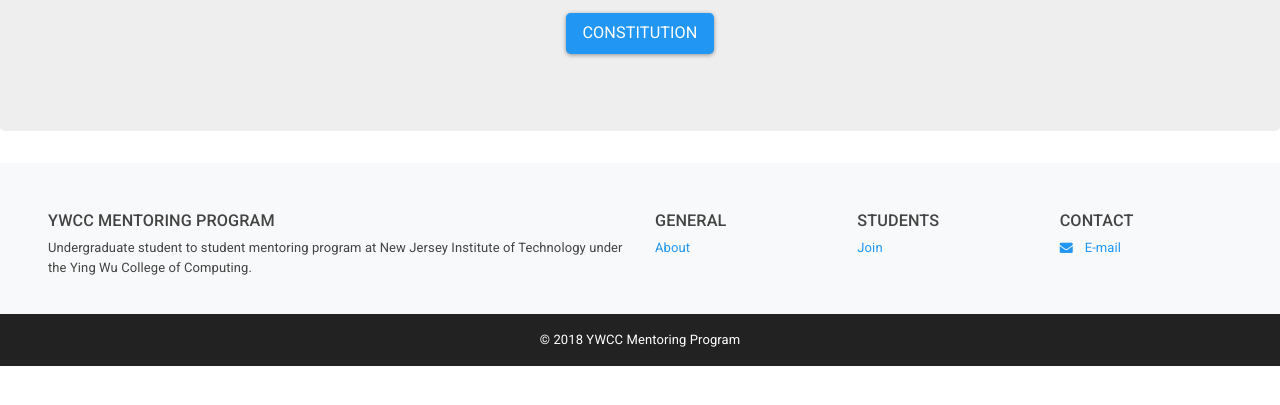
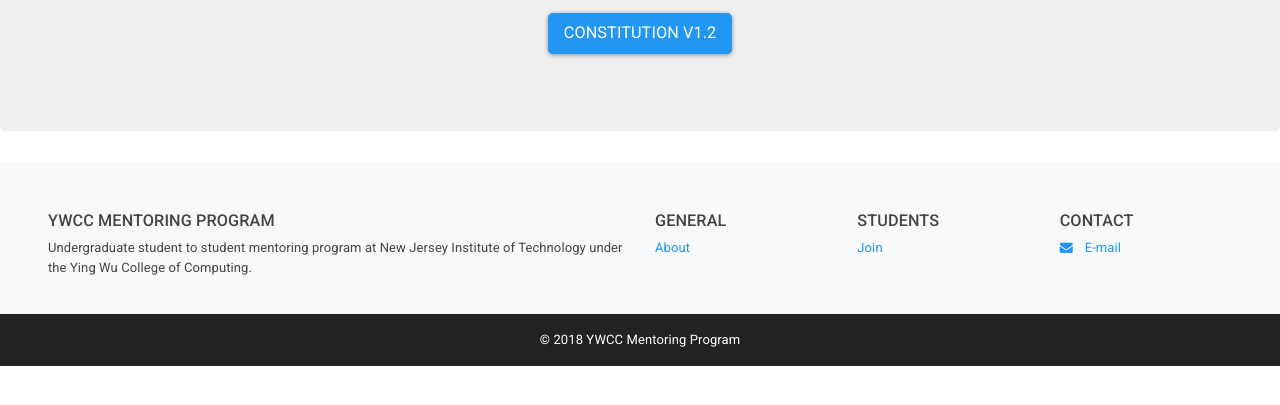
Before and after one commit to ywccmentoring/ywccmentoring.github.io, a plain HTML site: page index.html in a window 1280 px wide. Shown: the part 267-672 px from the top of the page. Drawn offline with Linux system fonts and the light colour scheme.

Commit message:
Update constitution

```diff
--- a/index.html
+++ b/index.html
@@ -46,7 +46,7 @@
                <h1 class="jumbotron-heading">YWCC Mentoring Program</h1>
                <p class="lead text-muted">An extracurricular activity welcome to all students interested in further developing academically and professionally in computing. Altogether, every student will gain the skills necessary to be leaders, innovators, and accomplish their goals by having a focus on professional development, academic success and mentoring relationships.</p>
                <p>
-                 <a href="https://docs.google.com/document/d/1ZmEFgvFj1PV7YqtY-_iekrUfCSuSifglz0iy4t10K7g/edit?usp=sharing" target="_blank" class="btn btn-primary btn-lg">Constitution</a>
+                 <a href="bit.ly/const1920" target="_blank" class="btn btn-primary btn-lg">Constitution v1.2</a>
                </p>
                <!-- <p>
                  <a href="#" class="links">Constitution</a>
```
